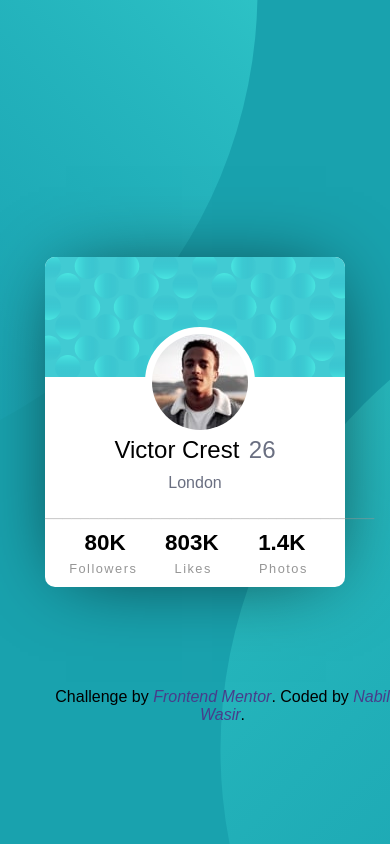
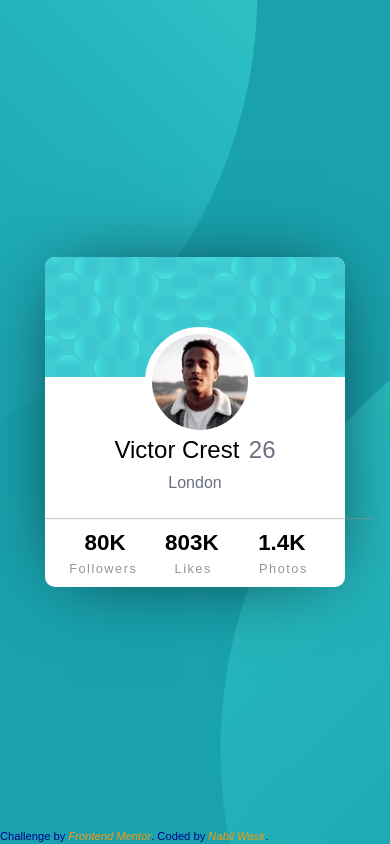
Before and after one commit to NabilWasir/Profile-Card-Component, a plain HTML site: page index.html in a window 390 px wide. Drawn offline with Linux system fonts and the light colour scheme.

Commit message:
Update styles.css

```diff
--- a/styles.css
+++ b/styles.css
@@ -21,6 +21,7 @@ body {
     background-image: url(/images/bg-pattern-top.svg);
     background-repeat: no-repeat;
     background-position: -170px -600px;
+    position: relative;
 }
 
 @media screen and (max-width:500px) {
@@ -132,12 +133,19 @@ body {
     padding-right: 10px;
 }
 
-
 footer {
     position: absolute;
-    bottom: 30px;
+    bottom: 2px;
     text-align: center;
-    margin-left: 570px;
+    font-size: 0.7rem;
+}
+
+.attribution {
+    color: darkblue;
+}
+
+.attribution a {
+    color: rgb(255, 152, 9);
 }
 
 footer a {
@@ -149,10 +157,3 @@ footer a {
 footer a:hover {
     color: whitesmoke;
 }
-
-@media screen and (max-width:500px) {
-    footer {
-        bottom: 120px;
-        margin-left: 55px;
-    }
-}
```
